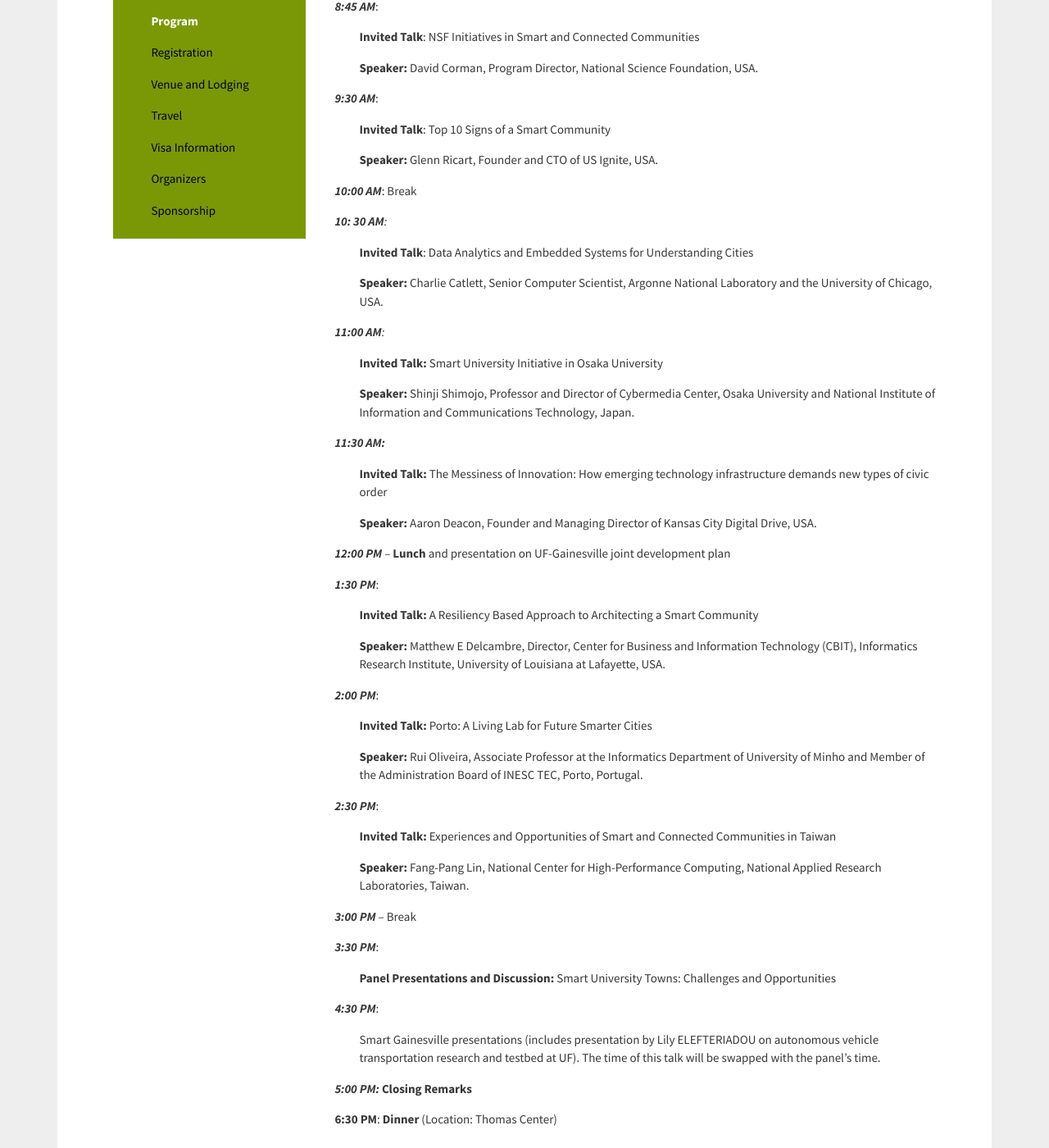
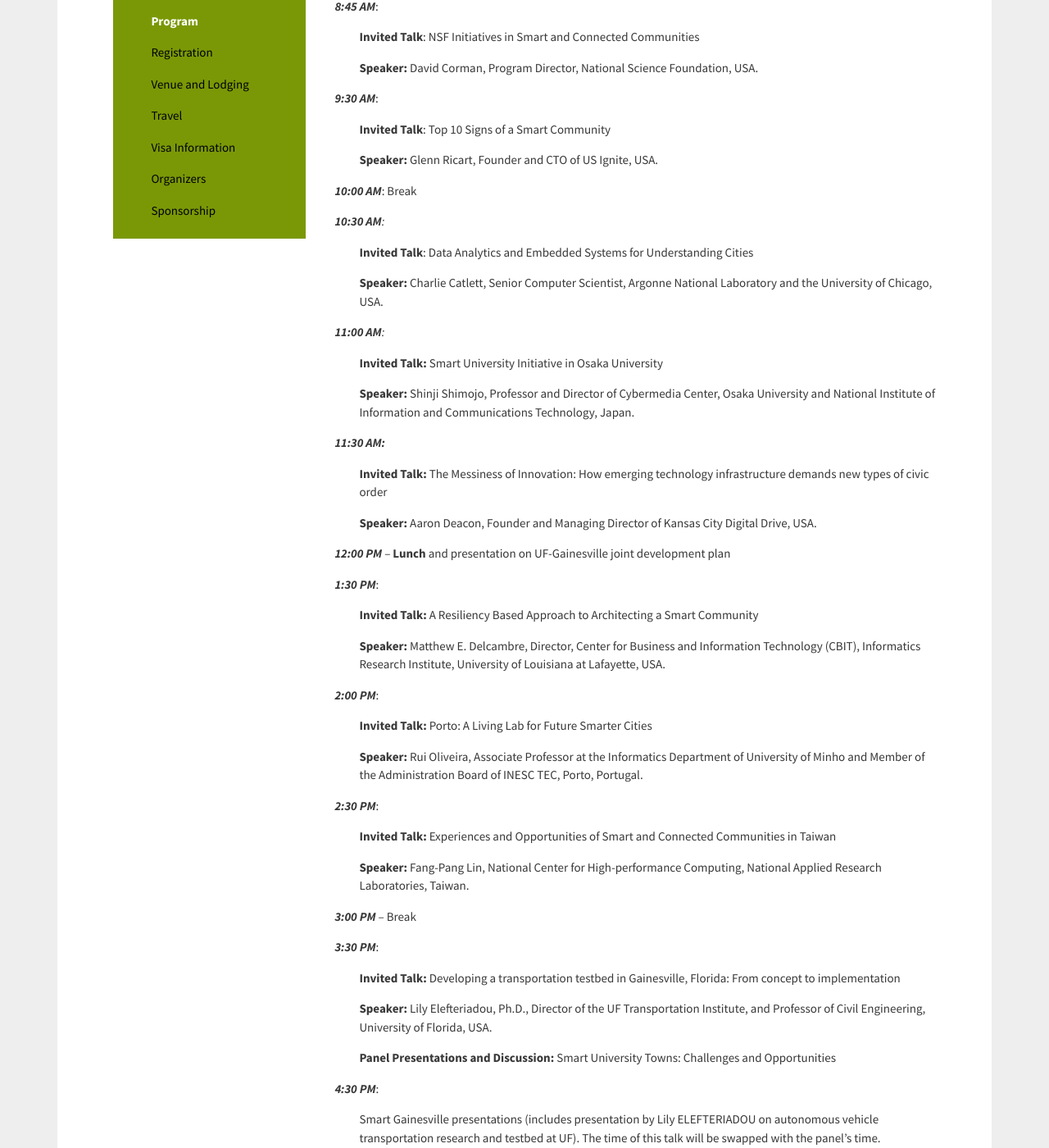
Before and after one commit to hmchou56/centra8, a Jekyll site: the page built from suntowns2017/program.md, in a window 1280 px wide and 1400 px high, scrolled down 682 px. Shown: the whole window at 82% size. Built offline with Jekyll 4.4.1, drawn with Linux system fonts in a browser that asks for light colours; nearby versions of some CDN libraries.

Commit message:
added Lily Elefteriadou's talk

```diff
--- a/suntowns2017/program.md
+++ b/suntowns2017/program.md
@@ -23,7 +23,7 @@
 <p style="padding-left: 300px;"><strong>Invited Talk</strong>: Top 10 Signs of a Smart Community</p>
 <p style="padding-left: 300px;"><strong>Speaker:</strong> Glenn Ricart, Founder and CTO of US Ignite, USA.</p>
 <p style="padding-left: 270px;"><strong><em>10:00 AM</em></strong>: Break</p>
-<p style="padding-left: 270px;"><strong><em>10: 30 AM</em></strong><em>: </em></p>
+<p style="padding-left: 270px;"><strong><em>10:30 AM</em></strong><em>: </em></p>
 <p style="padding-left: 300px;"><strong>Invited Talk</strong>: Data Analytics and Embedded Systems for Understanding Cities</p>
 <p style="padding-left: 300px;"><strong>Speaker:</strong> Charlie Catlett, Senior Computer Scientist, Argonne National Laboratory and the University of Chicago, USA.</p>
 <p style="padding-left: 270px;"><strong><em>11:00 AM</em></strong><em>:</em></p>
@@ -35,15 +35,18 @@
 <p style="padding-left: 270px;"><strong><em>12:00 PM</em></strong> &ndash; <strong>Lunch</strong> and presentation on UF-Gainesville joint development plan</p>
 <p style="padding-left: 270px;"><strong><em>1:30 PM</em></strong>:</p>
 <p style="padding-left: 300px;"><strong>Invited Talk:</strong> A Resiliency Based Approach to Architecting a Smart Community</p>
-<p style="padding-left: 300px;"><strong>Speaker: </strong>Matthew E Delcambre, Director, Center for Business and Information Technology (CBIT), Informatics Research Institute, University of Louisiana at Lafayette, USA.</p>
+<p style="padding-left: 300px;"><strong>Speaker: </strong>Matthew E. Delcambre, Director, Center for Business and Information Technology (CBIT), Informatics Research Institute, University of Louisiana at Lafayette, USA.</p>
 <p style="padding-left: 270px;"><strong><em>2:00 PM</em></strong>:</p>
 <p style="padding-left: 300px;"><strong>Invited Talk:</strong> Porto: A Living Lab for Future Smarter Cities</p>
 <p style="padding-left: 300px;"><strong>Speaker: </strong>Rui Oliveira, Associate Professor at the Informatics Department of University of Minho and Member of the Administration Board of INESC TEC, Porto, Portugal.</p>
 <p style="padding-left: 270px;"><strong><em>2:30 PM</em></strong>:</p>
 <p style="padding-left: 300px;"><strong>Invited Talk:</strong> Experiences and Opportunities of Smart and Connected Communities in Taiwan</p>
-<p style="padding-left: 300px;"><strong>Speaker: </strong>Fang-Pang Lin, National Center for High-Performance Computing, National Applied Research Laboratories, Taiwan.</p>
+<p style="padding-left: 300px;"><strong>Speaker: </strong>Fang-Pang Lin, National Center for High-performance Computing, National Applied Research Laboratories, Taiwan.</p>
 <p style="padding-left: 270px;"><strong><em>3:00 PM</em></strong> &ndash; Break</p>
 <p style="padding-left: 270px;"><strong><em>3:30 PM</em></strong>:</p>
+<p style="padding-left: 300px;"><strong>Invited Talk:</strong> Developing a transportation testbed in Gainesville, Florida: From concept to implementation</p>
+<p style="padding-left: 300px;"><strong>Speaker: </strong>Lily Elefteriadou, Ph.D., Director of the UF Transportation Institute, and Professor of Civil Engineering, University of Florida, USA.</p>
+
 <p style="padding-left: 300px;"><strong>Panel Presentations and Discussion: </strong>Smart University Towns: Challenges and Opportunities</p>
 <p style="padding-left: 270px;"><strong><em>4:30 PM</em></strong>:</p>
 <p style="padding-left: 300px;">Smart Gainesville presentations (includes presentation by Lily ELEFTERIADOU on autonomous vehicle transportation research and testbed at UF). The time of this talk will be swapped with the panel&rsquo;s time.</p>
```
